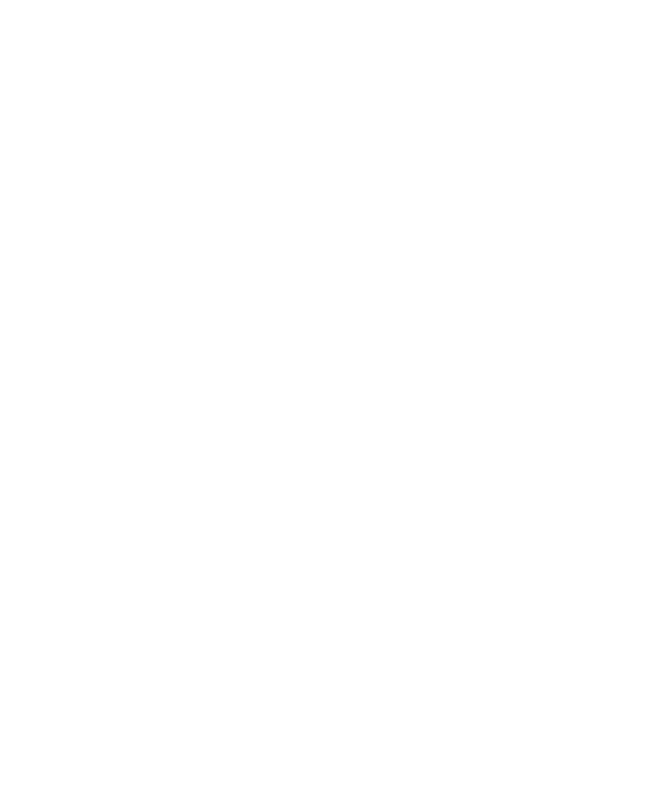
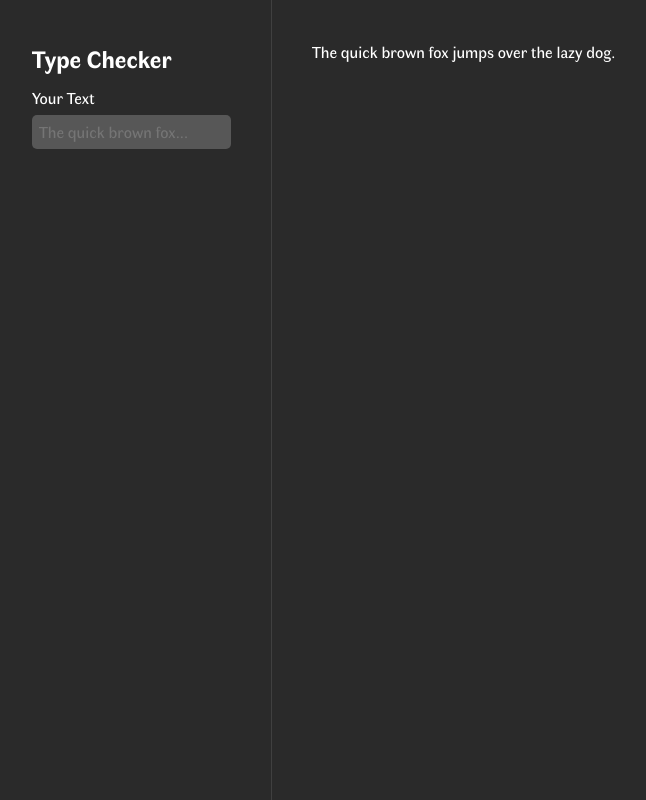
Before and after one commit to Alexcmyk/type-checker, a plain HTML site: page index.html in a window 1280 px wide. Shown: the whole page, without its empty margins (8-654 px from the left). Drawn offline with Linux system fonts and the light colour scheme; a web font is replaced by a local one.

Commit message:
first option html and css

```diff
--- a/index.html
+++ b/index.html
@@ -10,6 +10,22 @@
     <link rel="stylesheet" href="/style.css" />
   </head>
   <body>
-    <script src="" async defer></script>
+    <section class="options">
+      <h1>Type Checker</h1>
+      <div class="option">
+        <label for="sentence">Your Text</label>
+        <input
+          type="text"
+          name="sentence"
+          placeholder="The quick brown fox..."
+        />
+      </div>
+    </section>
+
+    <section class="output">
+      The quick brown fox jumps over the lazy dog.
+    </section>
+
+    <script src="/typography.js" async defer></script>
   </body>
 </html>
--- a/style.css
+++ b/style.css
@@ -1,5 +1,3 @@
-@import url("https://fonts.googleapis.com/css2?family=Fira+Sans:ital,wght@0,100;0,200;0,300;0,400;0,500;0,600;0,700;0,800;0,900;1,100;1,200;1,300;1,400;1,500;1,600;1,700;1,800;1,900&family=Prompt:ital,wght@0,100;0,200;0,300;0,400;0,500;0,600;0,700;0,800;0,900;1,100;1,200;1,300;1,400;1,500;1,600;1,700;1,800;1,900&family=Taviraj:ital,wght@0,100;0,200;0,300;0,400;0,500;0,600;0,700;0,800;0,900;1,100;1,200;1,300;1,400;1,500;1,600;1,700;1,800;1,900&family=Trirong:ital,wght@0,100;0,200;0,300;0,400;0,500;0,600;0,700;0,800;0,900;1,100;1,200;1,300;1,400;1,500;1,600;1,700;1,800;1,900&display=swap");
-
 @font-face {
   font-family: "Faune";
   font-weight: 400;
@@ -18,6 +16,8 @@
   font-weight: 700;
   src: url(assets/faune-bold.woff2), url(assets/faune-bold.woff);
 }
+
+@import url("https://fonts.googleapis.com/css2?family=Fira+Sans:ital,wght@0,100;0,200;0,300;0,400;0,500;0,600;0,700;0,800;0,900;1,100;1,200;1,300;1,400;1,500;1,600;1,700;1,800;1,900&family=Prompt:ital,wght@0,100;0,200;0,300;0,400;0,500;0,600;0,700;0,800;0,900;1,100;1,200;1,300;1,400;1,500;1,600;1,700;1,800;1,900&family=Taviraj:ital,wght@0,100;0,200;0,300;0,400;0,500;0,600;0,700;0,800;0,900;1,100;1,200;1,300;1,400;1,500;1,600;1,700;1,800;1,900&family=Trirong:ital,wght@0,100;0,200;0,300;0,400;0,500;0,600;0,700;0,800;0,900;1,100;1,200;1,300;1,400;1,500;1,600;1,700;1,800;1,900&display=swap");
 
 /* Reset */
 
@@ -167,3 +167,48 @@ select {
   -webkit-font-smoothing: antialiased;
   text-rendering: optimizeLegibility;
 }
+
+body {
+  font-family: "Faune", Arial, Helvetica, sans-serif;
+  font-size: 16px;
+  line-height: 1.5;
+  background-color: #2a2a2a;
+  color: #fff;
+  margin: 40px 40px 40px 320px;
+}
+
+section.options {
+  position: fixed;
+  top: 0;
+  left: 0;
+  height: 100vh;
+  width: 280px;
+  background-color: #2a2a2a;
+  color: #fff;
+  padding: 40px 40px;
+  border-right: 1px solid rgba(255, 255, 255, 0.1);
+}
+
+section.options h1 {
+  font-weight: 700;
+  font-size: 24px;
+}
+
+div.option {
+  margin: 10px 0 0 0;
+}
+
+section.options label {
+  display: block;
+  width: 100%;
+  margin-bottom: 5px;
+}
+
+input[type="text"] {
+  width: 100%;
+  background-color: #575757;
+  border: none;
+  border-radius: 5px;
+  color: #fff;
+  padding: 5px 7px;
+}
```
